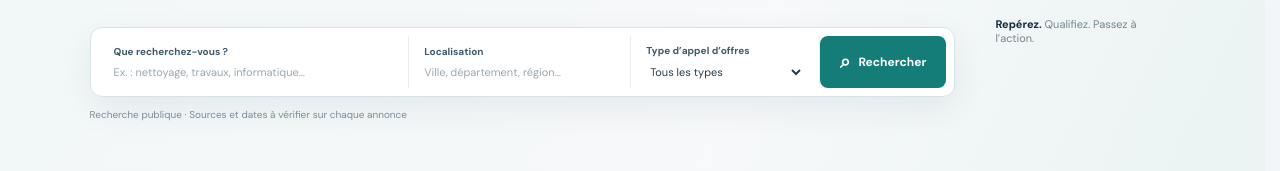
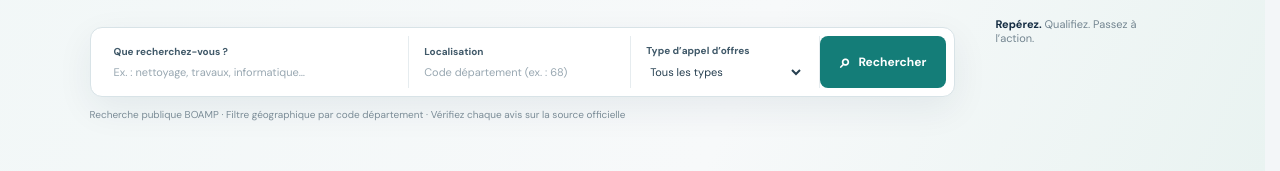
Before and after one commit to Chexpeer/Majestios, a Next.js app: page / in a window 1280 px wide. Shown: the part 386-557 px from the top of the page. Built offline with nearby package versions, Linux system fonts and the light colour scheme; no server answers.

Commit message:
Clarifier le filtre géographique de la recherche BOAMP

```diff
--- a/src/app/page.tsx
+++ b/src/app/page.tsx
@@ -95,12 +95,12 @@ export default function HomePage() {
           <p className="public-intro">Recherchez des appels d’offres publics et découvrez des opportunités privées adaptées à votre activité, votre métier et votre zone géographique.</p>
           <form className="tender-search" onSubmit={(event) => { event.preventDefault(); document.getElementById("resultats")?.scrollIntoView({ behavior: "smooth" }); }}>
             <label className="search-field search-keyword" htmlFor="search-keyword"><span>Que recherchez-vous ?</span><input id="search-keyword" name="keyword" value={keyword} onChange={(event) => setKeyword(event.target.value)} placeholder="Ex. : nettoyage, travaux, informatique…" autoComplete="off" /></label>
-            <label className="search-field" htmlFor="search-location"><span>Localisation</span><input id="search-location" name="location" value={location} onChange={(event) => setLocation(event.target.value)} placeholder="Ville, département, région…" autoComplete="off" /></label>
+            <label className="search-field" htmlFor="search-location"><span>Localisation</span><input id="search-location" name="location" value={location} onChange={(event) => setLocation(event.target.value)} placeholder="Code département (ex. : 68)" autoComplete="off" /></label>
             <label className="search-field search-type" htmlFor="search-type"><span>Type d’appel d’offres</span><select id="search-type" name="type" value={type} onChange={(event) => setType(event.target.value)}><option value="all">Tous les types</option><option value="Travaux">Travaux</option><option value="Services">Services</option><option value="Fournitures">Fournitures</option></select></label>
             <button className="search-submit" type="submit"><span aria-hidden="true">⌕</span> Rechercher</button>
             {(keyword || location || type !== "all") && <button className="search-reset" type="button" onClick={() => { setKeyword(""); setLocation(""); setType("all"); }} aria-label="Effacer tous les filtres">Effacer</button>}
           </form>
-          <p className="search-note">Recherche publique · Sources et dates à vérifier sur chaque annonce</p>
+          <p className="search-note">Recherche publique BOAMP · Filtre géographique par code département · Vérifiez chaque avis sur la source officielle</p>
         </div>
         <div className="hero-aside" aria-label="Les étapes MajestiOS">
           <div className="aside-orbit"><span className="orbit-dot dot-a" /><span className="orbit-dot dot-b" /><span className="orbit-dot dot-c" /><div className="orbit-center">M</div></div>
```
